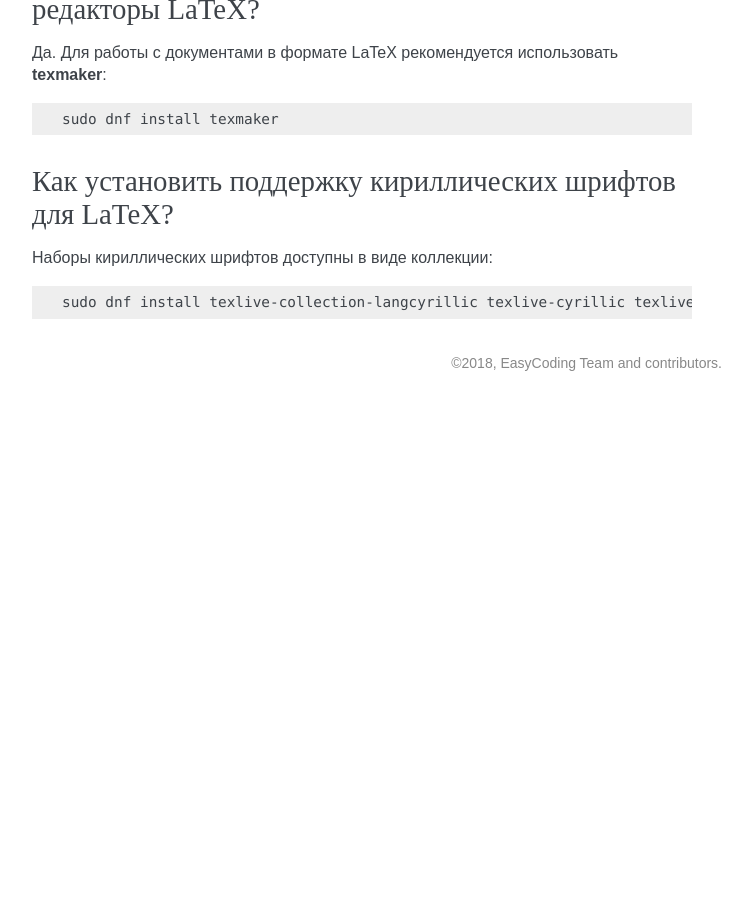
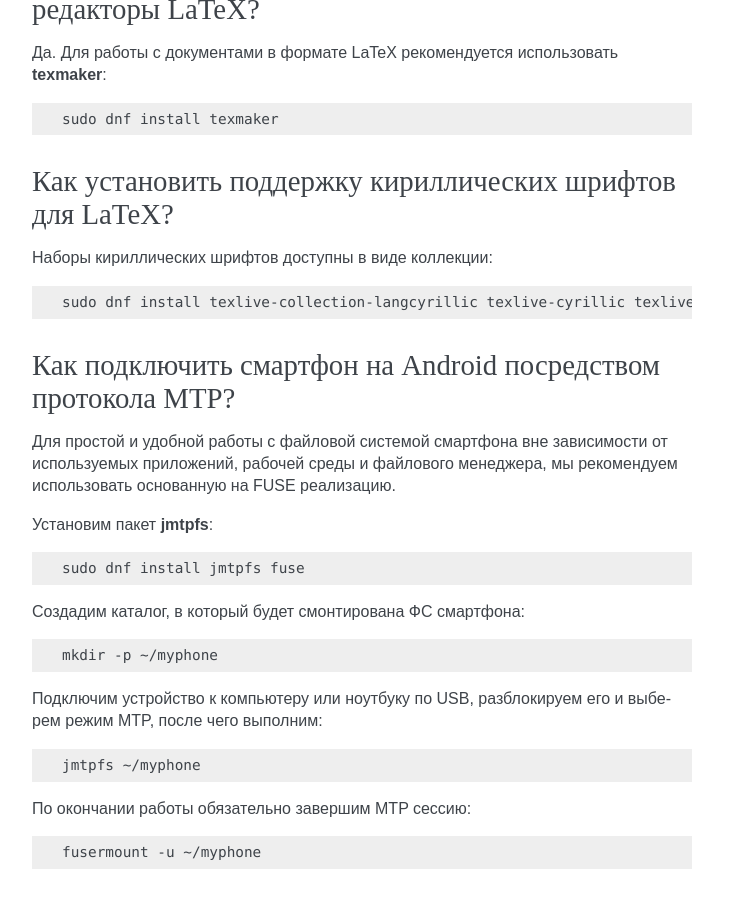
Before and after one commit to RussianFedora/FAQ, a Sphinx documentation site: the page built from source/using-system.rst, in a window 1280 px wide and 900 px high, scrolled down 14487 px. Shown: the whole window, without its empty margins (388-1140 px from the left). Built offline with Sphinx 7.4.7, drawn with Linux system fonts in a browser that asks for light colours; before the commit the page ends 14888 px from its top, so only the background shows below that.

Commit message:
Added question about using MTP.

```diff
--- a/source/using-system.rst
+++ b/source/using-system.rst
@@ -863,3 +863,35 @@
 .. code-block:: bash
 
     sudo dnf install texlive-collection-langcyrillic texlive-cyrillic texlive-russ texlive-babel-russian
+
+.. index:: fuse, file system, mtp, android, phone
+.. _fuze-mtp:
+
+Как подключить смартфон на Android посредством протокола MTP?
+================================================================
+
+Для простой и удобной работы с файловой системой смартфона вне зависимости от используемых приложений, рабочей среды и файлового менеджера, мы рекомендуем использовать основанную на FUSE реализацию.
+
+Установим пакет **jmtpfs**:
+
+.. code-block:: bash
+
+    sudo dnf install jmtpfs fuse
+
+Создадим каталог, в который будет смонтирована ФС смартфона:
+
+.. code-block:: bash
+
+    mkdir -p ~/myphone
+
+Подключим устройство к компьютеру или ноутбуку по USB, разблокируем его и выберем режим MTP, после чего выполним:
+
+.. code-block:: bash
+
+    jmtpfs ~/myphone
+
+По окончании работы обязательно завершим MTP сессию:
+
+.. code-block:: bash
+
+    fusermount -u ~/myphone
```
